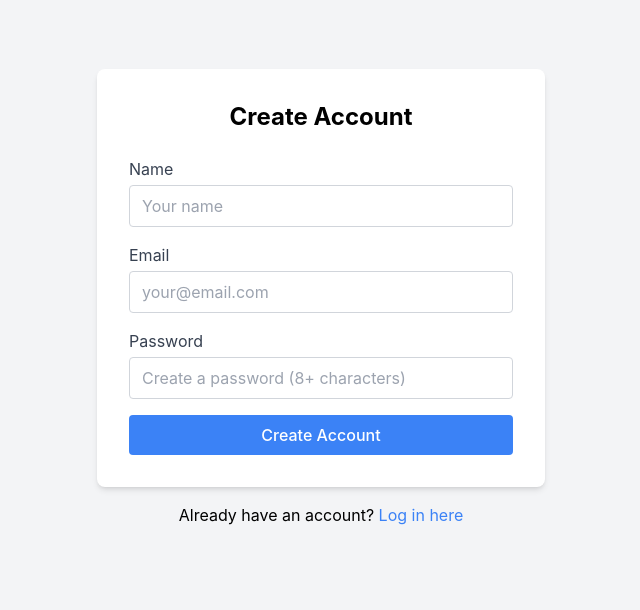
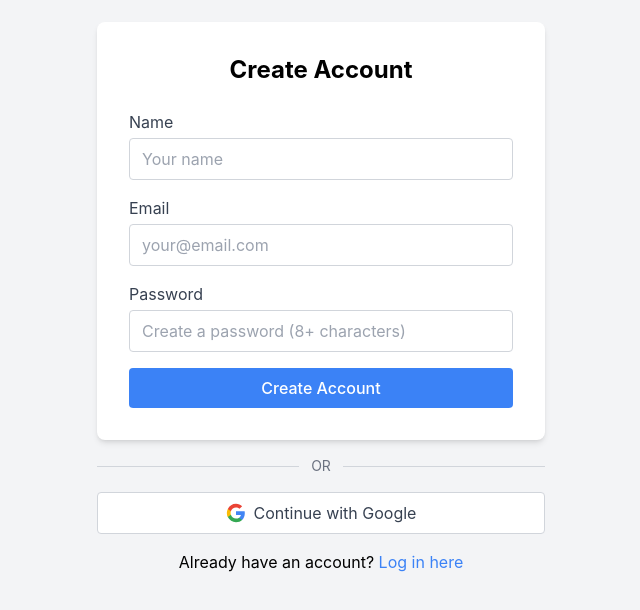
Before and after one commit to webfeathers/graph-review-system, a Next.js app: page /register in a window 1280 px wide. Shown: the part 102-712 px from the top of the page, without its empty margins (319-959 px from the left). Built offline with nearby package versions, Linux system fonts and the light colour scheme; no server answers.

Commit message:
login with google

```diff
--- a/components/AuthProvider.tsx
+++ b/components/AuthProvider.tsx
@@ -8,6 +8,7 @@
   session: Session | null;
   user: User | null;
   signIn: (email: string, password: string) => Promise<{ error: any }>;
+  signInWithGoogle: () => Promise<{ error: any }>;
   signUp: (email: string, password: string, name: string) => Promise<{ error: any, user: User | null }>;
   signOut: () => Promise<void>;
   loading: boolean;
@@ -71,6 +72,7 @@
       const email = userData.email || (user?.email || '');
       const name = userData.name ||
         (user?.user_metadata?.name ||
+         user?.user_metadata?.full_name ||
          (email ? email.split('@')[0] : 'User'));
 
       console.log("Creating missing profile for user:", userId);
@@ -293,6 +295,32 @@
     }
   };
 
+  const signInWithGoogle = async () => {
+    try {
+      console.log('Attempting to sign in with Google');
+
+      const { data, error } = await supabase.auth.signInWithOAuth({
+        provider: 'google',
+        options: {
+          redirectTo: window.location.origin + '/dashboard'
+        }
+      });
+
+      if (error) {
+        console.error('Google sign in error:', error);
+        return { error };
+      }
+
+      // No immediate state update here as this will redirect the user
+      console.log('Google sign in initiated:', data);
+
+      return { error: null };
+    } catch (err) {
+      console.error('Unexpected error during Google sign in:', err);
+      return { error: err };
+    }
+  };
+
   const signUp = async (email: string, password: string, name: string) => {
     try {
       console.log('Attempting to sign up with:', email);
@@ -365,6 +393,7 @@
       session,
       user,
       signIn,
+      signInWithGoogle,
       signUp,
       signOut,
       loading,
--- /dev/null
+++ b/components/GoogleLoginButton.tsx
@@ -0,0 +1,63 @@
+// components/GoogleLoginButton.tsx
+import React, { useState } from 'react';
+import { useAuth } from './AuthProvider';
+
+interface GoogleLoginButtonProps {
+  className?: string;
+}
+
+const GoogleLoginButton: React.FC<GoogleLoginButtonProps> = ({ className = '' }) => {
+  const { signInWithGoogle } = useAuth();
+  const [isLoading, setIsLoading] = useState(false);
+
+  const handleGoogleLogin = async () => {
+    try {
+      setIsLoading(true);
+      const { error } = await signInWithGoogle();
+
+      if (error) {
+        console.error('Error signing in with Google:', error);
+        // This will typically not be reached as the OAuth flow redirects
+      }
+    } catch (err) {
+      console.error('Unexpected error during Google sign in:', err);
+    } finally {
+      // In case the redirect doesn't happen immediately
+      setTimeout(() => setIsLoading(false), 5000);
+    }
+  };
+
+  return (
+    <button
+      onClick={handleGoogleLogin}
+      disabled={isLoading}
+      className={`w-full flex justify-center items-center bg-white border border-gray-300 text-gray-700 py-2 px-4 rounded hover:bg-gray-50 ${className}`}
+    >
+      {isLoading ? (
+        <div className="w-5 h-5 border-2 border-gray-300 border-t-blue-500 rounded-full animate-spin mr-2"></div>
+      ) : (
+        <svg className="w-5 h-5 mr-2" viewBox="0 0 24 24">
+          <path
+            fill="#4285F4"
+            d="M22.56 12.25c0-.78-.07-1.53-.2-2.25H12v4.26h5.92c-.26 1.37-1.04 2.53-2.21 3.31v2.77h3.57c2.08-1.92 3.28-4.74 3.28-8.09z"
+          />
+          <path
+            fill="#34A853"
+            d="M12 23c2.97 0 5.46-.98 7.28-2.66l-3.57-2.77c-.98.66-2.23 1.06-3.71 1.06-2.86 0-5.29-1.93-6.16-4.53H2.18v2.84C3.99 20.53 7.7 23 12 23z"
+          />
+          <path
+            fill="#FBBC05"
+            d="M5.84 14.09c-.22-.66-.35-1.36-.35-2.09s.13-1.43.35-2.09V7.07H2.18C1.43 8.55 1 10.22 1 12s.43 3.45 1.18 4.93l2.85-2.22.81-.62z"
+          />
+          <path
+            fill="#EA4335"
+            d="M12 5.38c1.62 0 3.06.56 4.21 1.64l3.15-3.15C17.45 2.09 14.97 1 12 1 7.7 1 3.99 3.47 2.18 7.07l3.66 2.84c.87-2.6 3.3-4.53 6.16-4.53z"
+          />
+        </svg>
+      )}
+      {isLoading ? 'Connecting...' : 'Continue with Google'}
+    </button>
+  );
+};
+
+export default GoogleLoginButton;
--- a/pages/api/auth/ensure-profile.ts
+++ b/pages/api/auth/ensure-profile.ts
@@ -60,8 +60,19 @@
     }
 
     // If profile doesn't exist or there was an error, create a new one
+    // For Google login, extract name from user_metadata
     const userData = user.user_metadata || {};
-    const name = userData.name || (user.email ? user.email.split('@')[0] : 'User');
+    let name = userData.name || userData.full_name;
+
+    // If no name found in metadata, try to create one from email
+    if (!name && user.email) {
+      name = user.email.split('@')[0];
+    }
+
+    // Fallback name if nothing else works
+    if (!name) {
+      name = 'User';
+    }
 
     const { data: newProfile, error: createError } = await supabase
       .from('profiles')
--- a/pages/login.tsx
+++ b/pages/login.tsx
@@ -4,6 +4,7 @@
 import { useEffect } from 'react';
 import AuthForm from '../components/AuthForm';
 import { useAuth } from '../components/AuthProvider';
+import GoogleLoginButton from '../components/GoogleLoginButton';
 
 const Login: NextPage = () => {
   const { loading } = useAuth();
@@ -31,6 +32,17 @@
     <div className="flex justify-center items-center min-h-screen bg-gray-100">
       <div className="w-full max-w-md">
         <AuthForm mode="login" />
+
+        <div className="mt-4 text-center">
+          <div className="flex items-center justify-center my-4">
+            <div className="flex-grow border-t border-gray-300"></div>
+            <span className="px-3 text-gray-500 text-sm">OR</span>
+            <div className="flex-grow border-t border-gray-300"></div>
+          </div>
+
+          <GoogleLoginButton className="mb-4" />
+        </div>
+
         <p className="mt-4 text-center">
           Don't have an account?{' '}
           <Link href="/register" className="text-blue-500 hover:underline">
--- a/pages/register.tsx
+++ b/pages/register.tsx
@@ -5,6 +5,7 @@
 import { useEffect } from 'react';
 import AuthForm from '../components/AuthForm';
 import { useAuth } from '../components/AuthProvider';
+import GoogleLoginButton from '../components/GoogleLoginButton';
 
 const Register: NextPage = () => {
   const { user, loading } = useAuth();
@@ -35,6 +36,17 @@
     <div className="flex justify-center items-center min-h-screen bg-gray-100">
       <div className="w-full max-w-md">
         <AuthForm mode="register" />
+
+        <div className="mt-4 text-center">
+          <div className="flex items-center justify-center my-4">
+            <div className="flex-grow border-t border-gray-300"></div>
+            <span className="px-3 text-gray-500 text-sm">OR</span>
+            <div className="flex-grow border-t border-gray-300"></div>
+          </div>
+
+          <GoogleLoginButton className="mb-4" />
+        </div>
+
         <p className="mt-4 text-center">
           Already have an account?{' '}
           <Link href="/login" className="text-blue-500 hover:underline">
```
